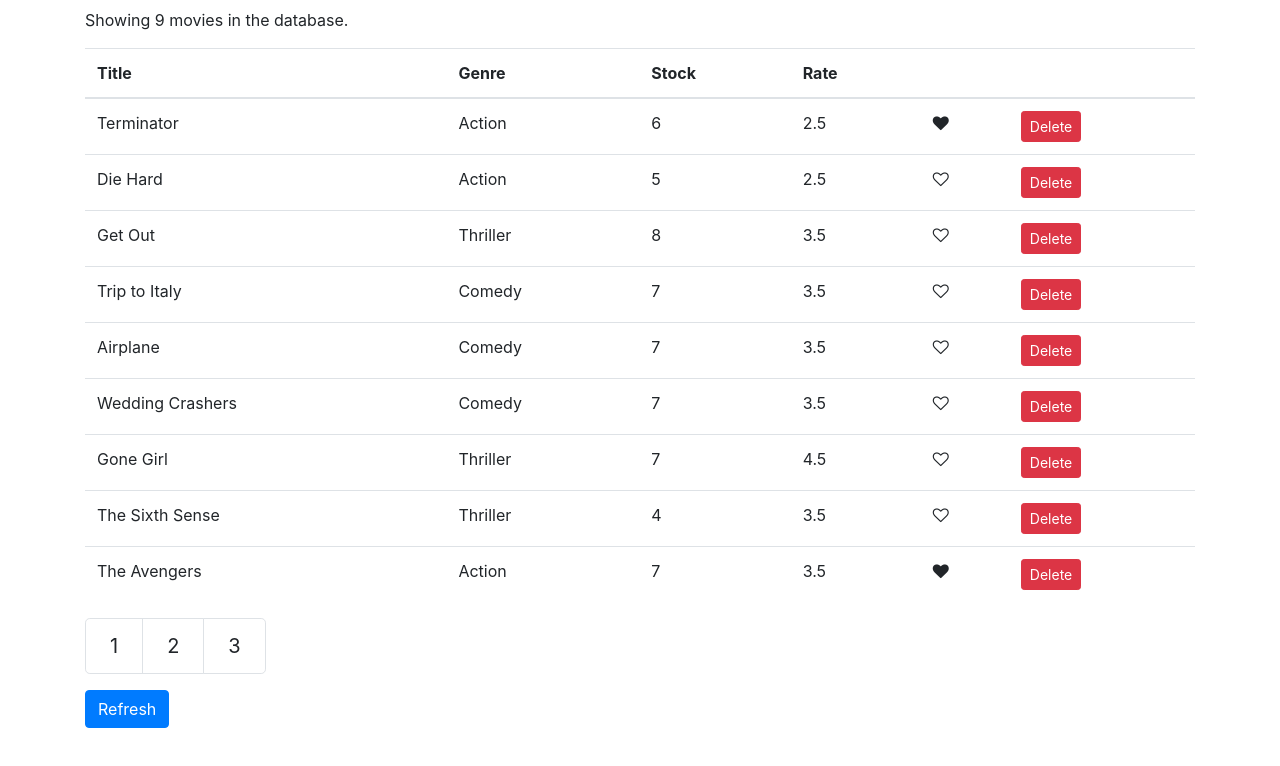
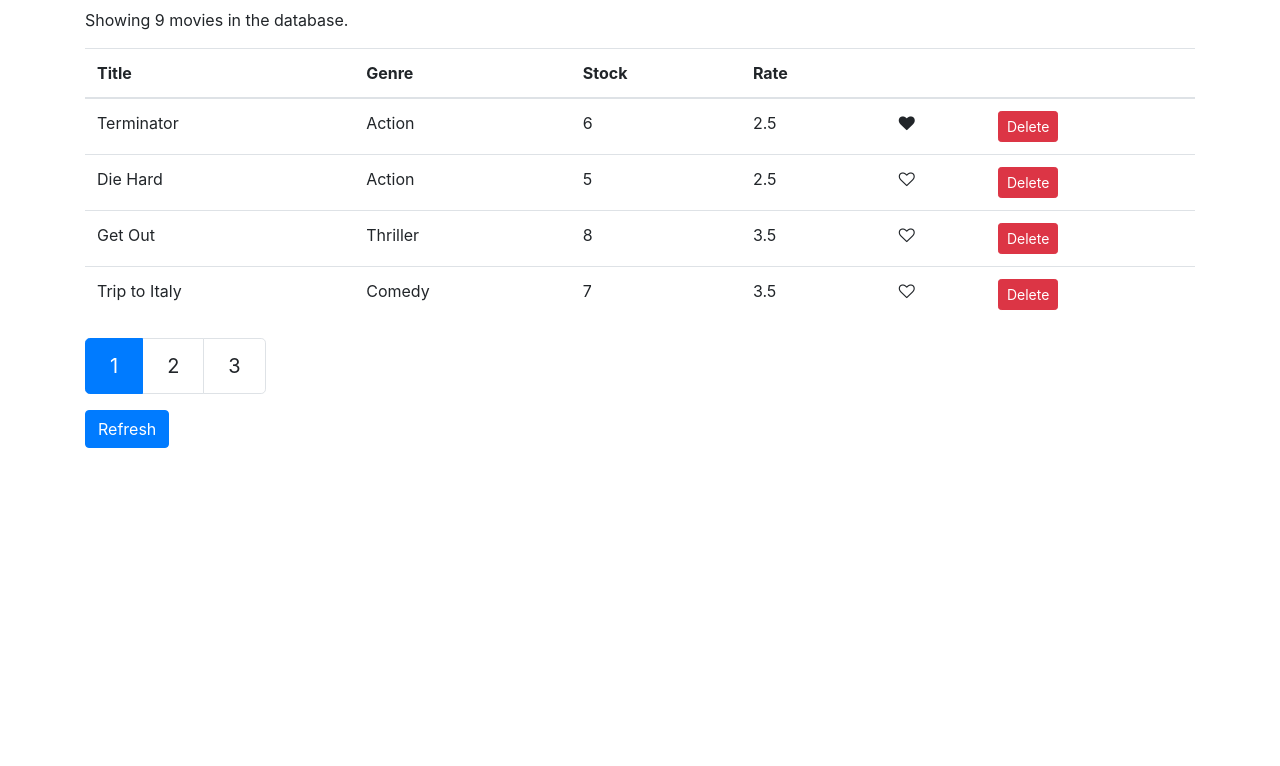
Before and after one commit to andresev/vidly-project, a React (Create React App) app: page / in a window 1280 px wide. Shown: the top 766 px of the page. Built offline with nearby package versions, Linux system fonts and the light colour scheme.

Commit message:
pagination for vidly added

```diff
--- a/package.json
+++ b/package.json
@@ -9,6 +9,7 @@
     "bootstrap": "^4.1.1",
     "font-awesome": "^4.7.0",
     "lodash": "^4.17.10",
+    "prop-types": "^15.6.2",
     "react": "^18.0.0",
     "react-dom": "^18.0.0",
     "react-scripts": "5.0.1",
--- a/src/components/Movies.jsx
+++ b/src/components/Movies.jsx
@@ -2,11 +2,13 @@
 import { getMovies } from "../services/fakeMovieService";
 import Like from "./common/Like";
 import Pagination from "./Pagination";
+import { paginate } from "../utils/paginate";
 
 class Movies extends Component {
   state = {
     movies: getMovies(),
     pageSize: 4,
+    currentPage: 1,
   };
 
   handleDelete = (movie) => {
@@ -32,10 +34,15 @@
 
   handlePageChange = (page) => {
     console.log(page);
+    this.setState({ currentPage: page });
   };
 
   render() {
-    if (this.state.movies.length === 0) {
+    const { currentPage, pageSize, movies: allMovies } = this.state;
+
+    const movies = paginate(allMovies, currentPage, pageSize);
+
+    if (allMovies.length === 0) {
       return (
         <div>
           <p>There are no movies. Please try again later. Thank you.</p>
@@ -52,7 +59,7 @@
 
     return (
       <div>
-        <p>Showing {this.state.movies.length} movies in the database.</p>
+        <p>Showing {allMovies.length} movies in the database.</p>
         <table className="table">
           <thead>
             <tr>
@@ -65,7 +72,7 @@
             </tr>
           </thead>
           <tbody>
-            {this.state.movies.map((movie) => (
+            {movies.map((movie) => (
               <tr key={movie._id}>
                 <td>{movie.title}</td>
                 <td>{movie.genre.name}</td>
@@ -92,9 +99,10 @@
         </table>
 
         <Pagination
-          itemCount={this.state.movies.length}
-          pageSize={this.state.pageSize}
+          itemCount={allMovies.length}
+          pageSize={pageSize}
           onPageChange={this.handlePageChange}
+          currentPage={currentPage}
         />
 
         <button
--- a/src/components/Pagination.jsx
+++ b/src/components/Pagination.jsx
@@ -1,17 +1,25 @@
 import React from "react";
 import _ from "lodash";
+import PropTypes from "prop-types";
+const Pagination = ({ itemCount, pageSize, onPageChange, currentPage }) => {
+  console.log(currentPage);
 
-const Pagination = ({ itemCount, pageSize }) => {
   const pageCount = Math.ceil(itemCount / pageSize);
   if (pageCount === 1) return null;
-  const pages = _.range(1, pageCount + 1);
+  const pages = _.range(1, pageCount + 1, 1);
 
   return (
     <nav aria-label="...">
-      <ul class="pagination pagination-lg">
+      <ul className="pagination pagination-lg">
         {pages.map((page) => (
-          <li key={page} class="page-item" aria-current="page">
-            <a class="page-link">{page}</a>
+          <li
+            key={page}
+            className={page === currentPage ? "page-item active" : "page-item"}
+            aria-current="page"
+          >
+            <a className="page-link" onClick={() => onPageChange(page)}>
+              {page}
+            </a>
           </li>
         ))}
       </ul>
@@ -19,4 +27,11 @@
   );
 };
 
+Pagination.propTypes = {
+  itemCount: PropTypes.number.isRequired,
+  pageSize: PropTypes.number.isRequired,
+  onPageChange: PropTypes.func.isRequired,
+  currentPage: PropTypes.number.isRequired,
+};
+
 export default Pagination;
--- /dev/null
+++ b/src/utils/paginate.js
@@ -0,0 +1,9 @@
+import _ from "lodash";
+
+export function paginate(items, pageNumber, pageSize) {
+    const startIndex = (pageNumber - 1) * pageSize
+    return _(items)
+    .slice(startIndex)
+    .take(pageSize)
+    .value();
+}
```
Also changed, not shown: 2 other files (tests, documents, lock files or other folders).
